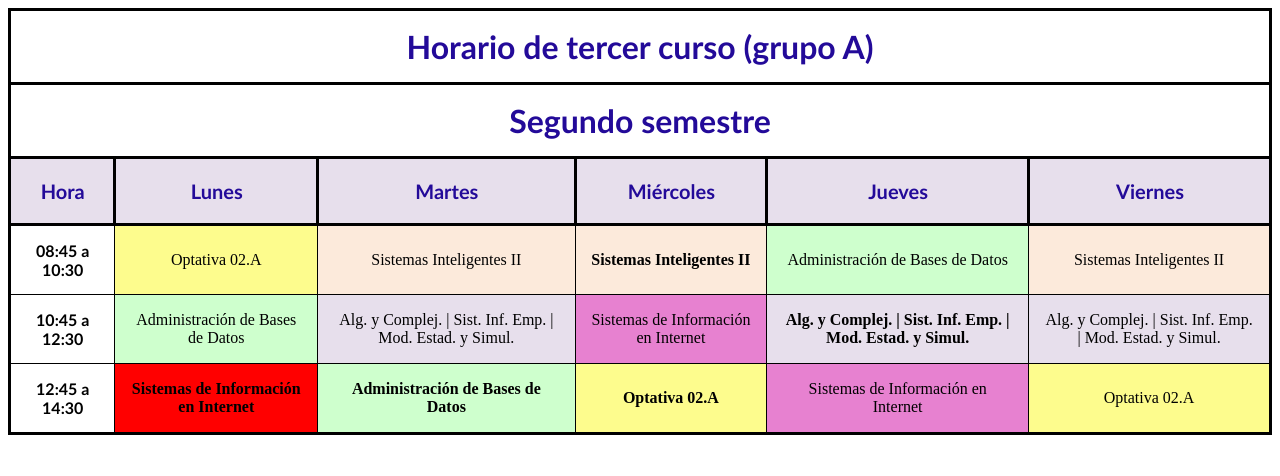
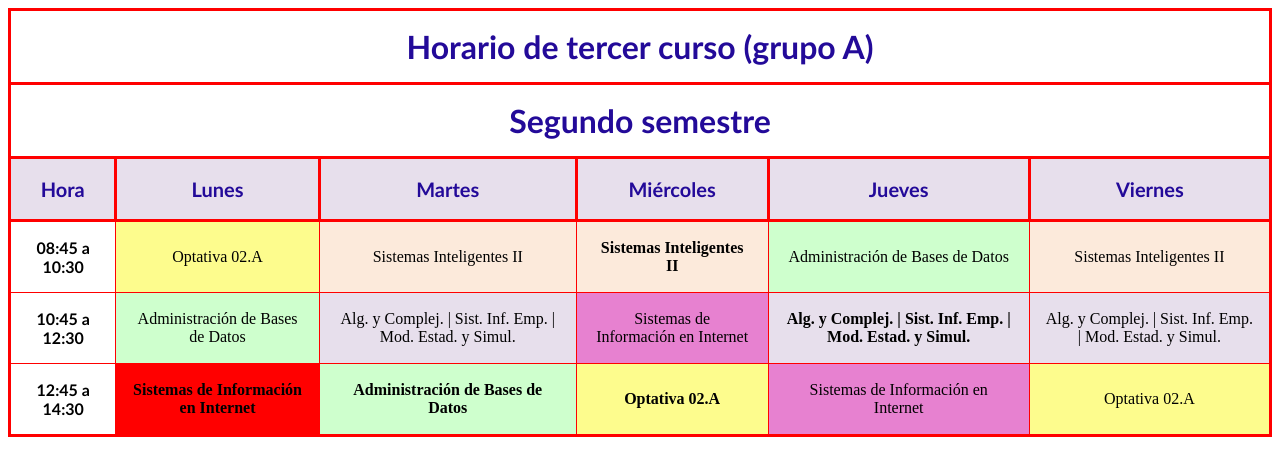
Before and after one commit to D1ECH/HTML-y-CSS, a plain HTML site: page index.html in a window 1280 px wide. Drawn offline with Linux system fonts and the light colour scheme.

Commit message:
Practica HTML y CSS solo 6 diferencias - SII

```diff
--- a/estilos.css
+++ b/estilos.css
@@ -1,11 +1,11 @@
 .pr-programme {
 	border-collapse: collapse;
-	border: 3px solid black;
+	border: 3px solid red;
 }
 
 th {
 	font-family: 'Gill Sans', 'Gill Sans MT', Calibri, 'Trebuchet MS', sans-serif;
-	border: 3px solid black;
+	border: 3px solid red;
 	border-collapse: collapse;
 	color: #230a99;
 	text-align: center;
@@ -15,19 +15,21 @@ tbody th{
 	background-color: #e7dfec;
 	font-size: 20px;
 	text-align: center;
-	padding-top: 20px;
+
+	padding: 18px;
+
+	/*padding-top: 20px;
 	padding-bottom: 20px;
 	padding-left: 18px;
 	padding-right: 17px;
-
+*/
 }
 
 td {
-	border: 1px solid black;
+	border: 1px solid red;
 	border-collapse: collapse;
 	text-align: center;
-	padding: 15px;
-
+	padding: 16px;
 }
 
 thead th{
```
